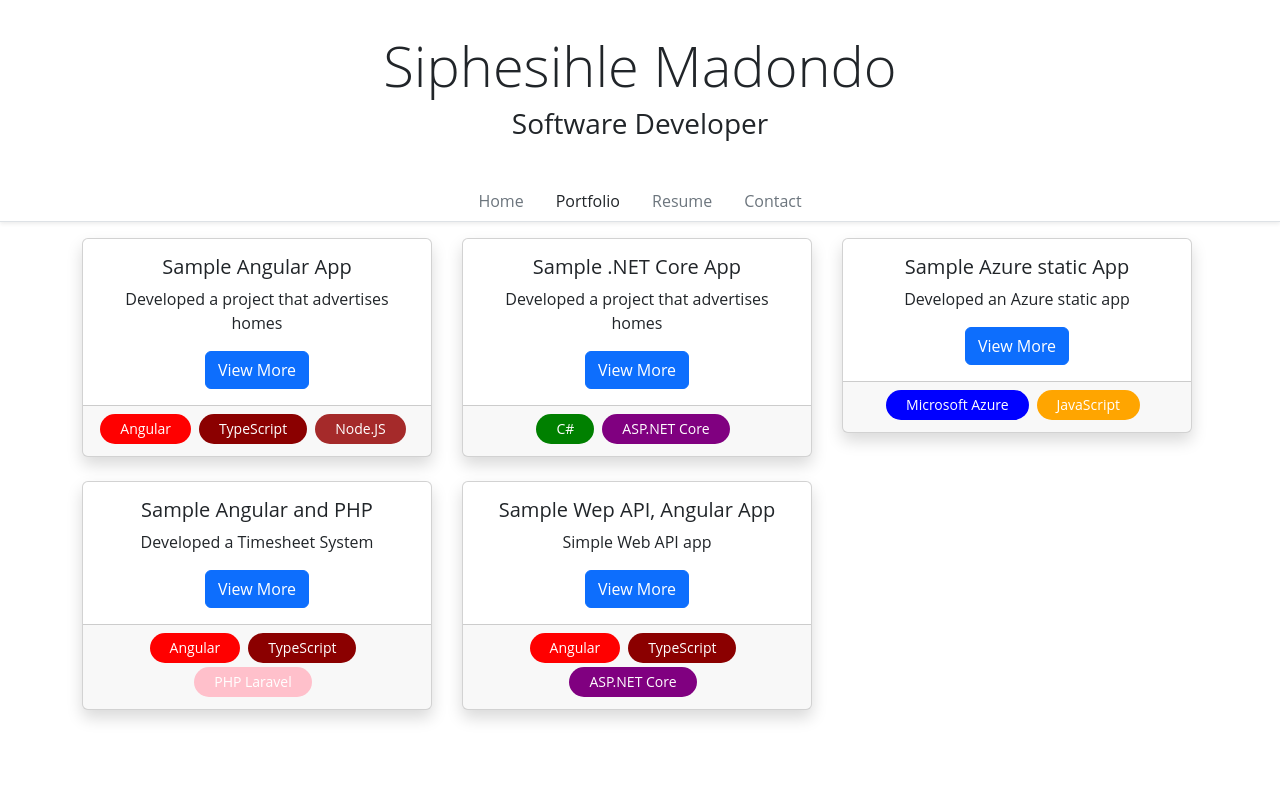
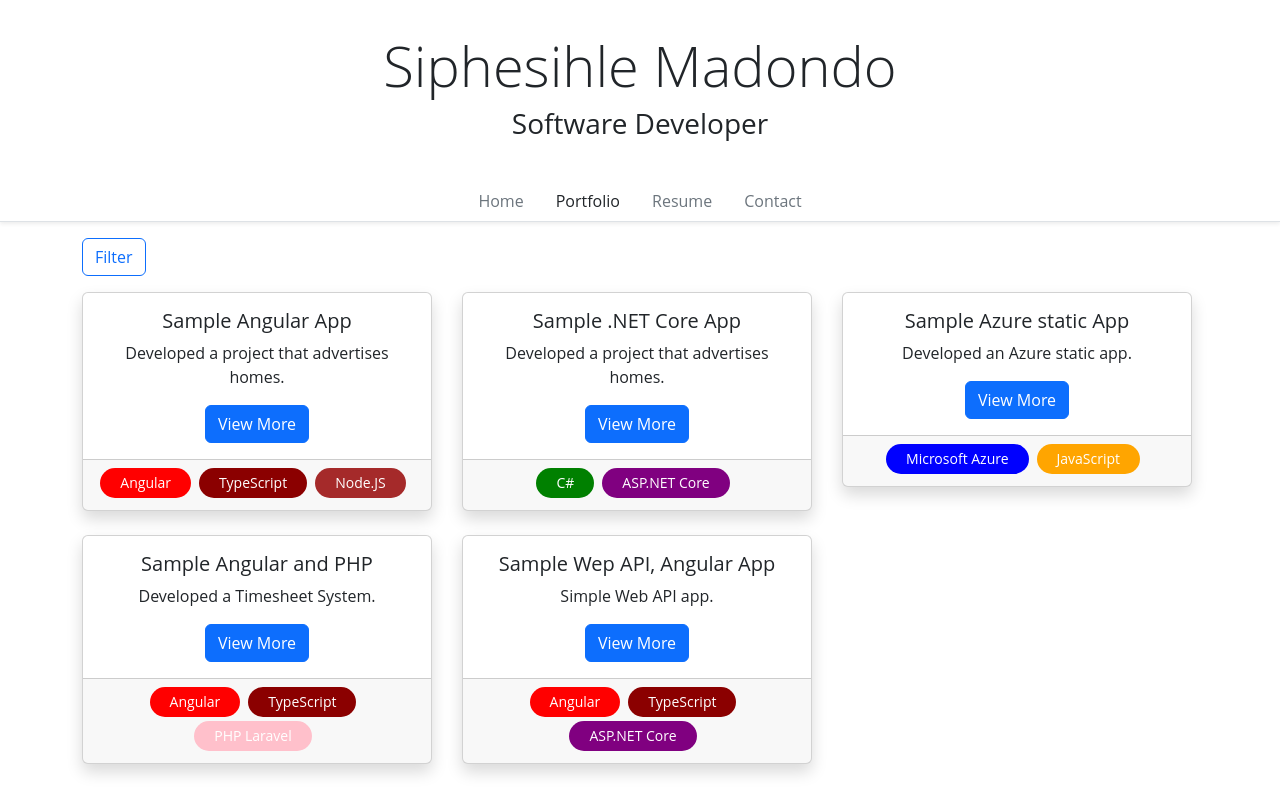
Before and after one commit to SiphesihleMadondo/SihlePortfolio, an Angular app: page /portfolio in a window 1280 px wide. Built offline with nearby package versions, Linux system fonts and the light colour scheme.

Commit message:
Added filtering using languange or framework

```diff
--- a/src/app/_services/projects.service.ts
+++ b/src/app/_services/projects.service.ts
@@ -1,40 +1,111 @@
-import { Injectable } from '@angular/core';
+import { Injectable } from '@angular/core'
 
-import { Project } from '../models/Project';
-import { Tag } from '../models/Tag';
+import { Project } from '../models/Project'
+import { Tag } from '../models/Tag'
 
 @Injectable({
   providedIn: 'root'
 })
 export class ProjectsService {
-
-
-  projects: Project [] = [
-    {id: 0, name: 'Sample Angular App',pictures: ["../../assets/Homes App/Image 1.PNG", "../../assets/Homes App/Image 2.PNG","../../assets/Homes App/Image 3.PNG","../../assets/Homes App/Image 4.PNG","../../assets/Homes App/Image 5.PNG"], summary: 'Developed a project that advertises homes',description: 'homes app',projectLink: 'https://github.com/',tags: [Tag.ANGULAR, Tag.TYPESCRIPT, Tag.NODEJS]},
-    {id: 1, name: 'Sample .NET Core App',pictures: ["../../assets/Homes App/Image 1.PNG", "../../assets/Homes App/Image 2.PNG","../../assets/Homes App/Image 3.PNG","../../assets/Homes App/Image 4.PNG","../../assets/Homes App/Image 5.PNG"], summary: 'Developed a project that advertises homes',description: 'homes app',projectLink: 'https://github.com/',tags: [Tag.CSHARP, Tag.ASPNETCORE]},
-    {id: 2, name: 'Sample Azure static App',pictures: [], summary: 'Developed an Azure static app',description: 'Vanilla-app',projectLink: 'https://github.com/',tags: [Tag.AZURE, Tag.JAVASCRIPT]},
-    {id: 3, name: 'Sample Angular and PHP',pictures: ["../../assets/Timesheet App/Image 1.PNG"], summary: 'Developed a Timesheet System',description: 'Timesheet App',projectLink: 'https://github.com/',tags: [Tag.ANGULAR, Tag.TYPESCRIPT, Tag.PHP]},
-    {id: 4, name: 'Sample Wep API, Angular App',pictures: ["../../assets/Angular App, Web API/Image 1.PNG", "../../assets/Angular App, Web API/Image 2.PNG","../../assets/Angular App, Web API/Image 3.PNG"], summary: 'Simple Web API app',description: 'Simple Web API app',projectLink: 'https://github.com/',tags: [Tag.ANGULAR, Tag.TYPESCRIPT, Tag.ASPNETCORE]},
-
-   ]
+  projects: Project[] = [
+    {
+      id: 0,
+      name: 'Sample Angular App',
+      pictures: [
+        '../../assets/Homes App/Image 1.PNG',
+        '../../assets/Homes App/Image 2.PNG',
+        '../../assets/Homes App/Image 3.PNG',
+        '../../assets/Homes App/Image 4.PNG',
+        '../../assets/Homes App/Image 5.PNG'
+      ],
+      summary: 'Developed a project that advertises homes',
+      description: 'homes app',
+      projectLink: 'https://github.com/',
+      tags: [Tag.ANGULAR, Tag.TYPESCRIPT, Tag.NODEJS]
+    },
+    {
+      id: 1,
+      name: 'Sample .NET Core App',
+      pictures: [
+        '../../assets/Homes App/Image 1.PNG',
+        '../../assets/Homes App/Image 2.PNG',
+        '../../assets/Homes App/Image 3.PNG',
+        '../../assets/Homes App/Image 4.PNG',
+        '../../assets/Homes App/Image 5.PNG'
+      ],
+      summary: 'Developed a project that advertises homes',
+      description: 'homes app',
+      projectLink: 'https://github.com/',
+      tags: [Tag.CSHARP, Tag.ASPNETCORE]
+    },
+    {
+      id: 2,
+      name: 'Sample Azure static App',
+      pictures: [],
+      summary: 'Developed an Azure static app',
+      description: 'Vanilla-app',
+      projectLink: 'https://github.com/',
+      tags: [Tag.AZURE, Tag.JAVASCRIPT]
+    },
+    {
+      id: 3,
+      name: 'Sample Angular and PHP',
+      pictures: ['../../assets/Timesheet App/Image 1.PNG'],
+      summary: 'Developed a Timesheet System',
+      description: 'Timesheet App',
+      projectLink: 'https://github.com/',
+      tags: [Tag.ANGULAR, Tag.TYPESCRIPT, Tag.PHP]
+    },
+    {
+      id: 4,
+      name: 'Sample Wep API, Angular App',
+      pictures: [
+        '../../assets/Angular App, Web API/Image 1.PNG',
+        '../../assets/Angular App, Web API/Image 2.PNG',
+        '../../assets/Angular App, Web API/Image 3.PNG'
+      ],
+      summary: 'Simple Web API app',
+      description: 'Simple Web API app',
+      projectLink: 'https://github.com/',
+      tags: [Tag.ANGULAR, Tag.TYPESCRIPT, Tag.ASPNETCORE]
+    }
+  ]
 
   constructor() { }
 
-  getProjects(){
-    return this.projects;
+  getProjects() {
+    return this.projects
   }
 
-  getProjectId(id: number): Project{
+  getProjectId(id: number): Project {
     // search for the
-     let project = this.projects.find(project => project.id === id);
+    let project = this.projects.find(project => project.id === id)
 
-     //Throw type error if the project isn't found.
-     if (project === undefined) {
-       throw new TypeError('There is no project that matches the id: ' + id);
-     }
+    //Throw type error if the project isn't found.
+    if (project === undefined) {
+      throw new TypeError('There is no project that matches the id: ' + id)
+    }
 
-     return project;
+    return project
   }
 
+  getProjectsByFilter(filterTags: Tag[]) {
+    let filteredProjects: Project[] = []
 
+    this.projects.forEach(function (project){
+      let foundndAll = true
+
+      filterTags.forEach(function (filterTag){
+        if (project.tags.includes(filterTag) == false) {
+          foundndAll = false;
+        }
+      })
+
+      if (foundndAll) {
+        filteredProjects.push(project)
+      }
+    })
+
+    return filteredProjects;
+  }
 }
--- a/src/app/app.config.ts
+++ b/src/app/app.config.ts
@@ -3,7 +3,8 @@ import { provideRouter } from '@angular/router';
 
 import { routes } from './app.routes';
 import { provideClientHydration } from '@angular/platform-browser';
+import { provideAnimations } from '@angular/platform-browser/animations';
 
 export const appConfig: ApplicationConfig = {
-  providers: [provideRouter(routes), provideClientHydration()],
+  providers: [provideRouter(routes), provideClientHydration(), provideAnimations()],
 };
--- a/src/app/home/home.component.html
+++ b/src/app/home/home.component.html
@@ -33,6 +33,7 @@
             <p class="mt-2">
                 {{featuredProject.summary}}
             </p>
+            <p>Visit the Portfolio section to learn more!</p>
         </div>
     </div>
 </div>
--- a/src/app/portfolio/portfolio.component.html
+++ b/src/app/portfolio/portfolio.component.html
@@ -1,13 +1,123 @@
 <div class="container">
 
+    <div class="mb-2">
+         <div>
+            <button class="btn btn-outline-primary mb-2 me-2" (click)="isCollapsed = !isCollapsed">Filter</button>
+            <button class="btn btn-outline-secondary mb-2" (click)="ResetFilters()" [hidden]="!filtering">Reset</button>
+         </div>
+    </div>
+
+    <div [collapse]="isCollapsed" [isAnimated]="true">
+        <div class="border mb-2 shadow-sm" style="width: 250px;">
+           <form>
+                <div class="row mx-0">
+                    <div class="col">
+                       <small><b>Languages:</b></small>
+                       <div class="form-group">
+                          <div class="form-check">
+                             <input type="checkbox"
+                             class="form-check-input position-static me-2"
+                             [(ngModel)]="typescript"
+                             (change)="Filter()"
+                             name="TypeScript">
+
+                             <label class="form-check-label small">TypeScript</label>
+                          </div>
+                       </div>
+
+                       <div class="form-group">
+                        <div class="form-check">
+                           <input type="checkbox"
+                           class="form-check-input position-static me-2"
+                           [(ngModel)]="csharp"
+                           (change)="Filter()"
+                           name="CSHARP">
+
+                           <label class="form-check-label small">CSHARP</label>
+                        </div>
+                     </div>
+
+                     <div class="form-group">
+                        <div class="form-check">
+                           <input type="checkbox"
+                           class="form-check-input position-static me-2"
+                           [(ngModel)]="javascript"
+                           (change)="Filter()"
+                           name="JAVASCRIPT">
+
+                           <label class="form-check-label small">JavaScript</label>
+                        </div>
+                     </div>
+
+                     <div class="form-group">
+                        <div class="form-check">
+                           <input type="checkbox"
+                           class="form-check-input position-static me-2"
+                           [(ngModel)]="php"
+                           (change)="Filter()"
+                           name="PHP">
+
+                           <label class="form-check-label small">PHP</label>
+                        </div>
+                     </div>
+
+                    </div>
+
+                    <div class="col">
+                       <small><b>Frameworks:</b></small>
+                       <div class="form-group">
+                        <div class="form-check">
+                           <input type="checkbox"
+                           class="form-check-input position-static me-2"
+                           [(ngModel)]="angular"
+                           (change)="Filter()"
+                           name="Angular">
+
+                           <label class="form-check-label small">Angular</label>
+                        </div>
+
+                        <div class="form-check">
+                            <input type="checkbox"
+                            class="form-check-input position-static me-2"
+                            [(ngModel)]="dotnet"
+                            (change)="Filter()"
+                            name="DOTNET">
+
+                            <label class="form-check-label small">.NET Core</label>
+                         </div>
+
+                         <div class="form-check">
+                            <input type="checkbox"
+                            class="form-check-input position-static me-2"
+                            [(ngModel)]="node"
+                            (change)="Filter()"
+                            name="NODEJS">
+
+                            <label class="form-check-label small">NodeJS</label>
+                         </div>
+
+                         <div class="form-check">
+                            <input type="checkbox"
+                            class="form-check-input position-static me-2"
+                            [(ngModel)]="azure"
+                            (change)="Filter()"
+                            name="AZURE">
+
+                            <label class="form-check-label small">Azure</label>
+                         </div>
+                     </div>
+                    </div>
+                </div>
+           </form>
+        </div>
+    </div>
+
     <div class="row">
-
        @for (project of projects; track $index) {
 
         <div class="col-lg-4 col-md-6 mb-4" style="max-width: 380px; min-width: 380px;">
             <app-project-card [project]="project"></app-project-card>
         </div>
-
        }
     </div>
 
--- a/src/app/portfolio/portfolio.component.ts
+++ b/src/app/portfolio/portfolio.component.ts
@@ -1,27 +1,100 @@
-import { Component, OnInit } from '@angular/core';
-import { Title } from '@angular/platform-browser';
-import { ProjectCardComponent } from '../project-card/project-card.component';
-import { Project } from '../models/Project';
-import { Tag } from '../models/Tag';
-import { ProjectsService } from '../_services/projects.service';
+import { Component, OnInit } from '@angular/core'
+import { Title } from '@angular/platform-browser'
+import { ProjectCardComponent } from '../project-card/project-card.component'
+import { Project } from '../models/Project'
+import { Tag } from '../models/Tag'
+import { ProjectsService } from '../_services/projects.service'
+import { FormsModule } from '@angular/forms'
+import { CollapseModule } from 'ngx-bootstrap/collapse'
+import { CommonModule } from '@angular/common'
+import { BrowserAnimationsModule } from '@angular/platform-browser/animations'
 
 @Component({
   selector: 'app-portfolio',
   standalone: true,
-  imports: [ProjectCardComponent],
+  imports: [ProjectCardComponent, FormsModule, CollapseModule],
   templateUrl: './portfolio.component.html',
   styleUrl: './portfolio.component.css'
 })
 export class PortfolioComponent implements OnInit {
+  projects = {} as Project[]
+  isCollapsed: boolean = true
+  typescript: boolean = false
+  angular: boolean = false
+  javascript: boolean = false
+  node: boolean = false
+  csharp: boolean = false
+  dotnet: boolean = false
+  php: boolean = false
+  azure: boolean = false
+  filtering: boolean = false
 
+  constructor (
+    private titleService: Title,
+    private ProjectService: ProjectsService
+  ) {
+    this.titleService.setTitle('Siphesihle - Portfolio')
+  }
+  ngOnInit (): void {
+    this.projects = this.ProjectService.getProjects()
+  }
 
+  Filter () {
+    let filterTags: Tag[] = []
 
-  projects = {} as Project[];
+    if (this.typescript) {
+      filterTags.push(Tag.TYPESCRIPT)
+    }
+    if (this.angular) {
+      filterTags.push(Tag.ANGULAR)
+    }
+    if (this.javascript) {
+      filterTags.push(Tag.JAVASCRIPT)
+    }
+    if (this.node) {
+      filterTags.push(Tag.NODEJS)
+    }
+    if (this.csharp) {
+      filterTags.push(Tag.CSHARP)
+    }
+    if (this.dotnet) {
+      filterTags.push(Tag.ASPNETCORE)
+    }
+    if (this.php) {
+      filterTags.push(Tag.PHP)
+    }
+    if (this.azure) {
+      filterTags.push(Tag.AZURE)
+    }
 
-  constructor(private titleService: Title, private ProjectService: ProjectsService){
-     this.titleService.setTitle('Siphesihle - Portfolio')
+    if (
+      this.typescript ||
+      this.angular ||
+      this.javascript ||
+      this.node ||
+      this.csharp ||
+      this.dotnet ||
+      this.php ||
+      this.azure
+    ) {
+      this.filtering = true
+    } else {
+      this.filtering = false
+    }
+
+    this.projects = this.ProjectService.getProjectsByFilter(filterTags)
   }
-  ngOnInit(): void {
-    this.projects = this.ProjectService.getProjects();
+
+  ResetFilters () {
+    this.typescript = false
+    this.angular = false
+    this.javascript = false
+    this.node = false
+    this.csharp = false
+    this.dotnet = false
+    this.php = false
+    this.azure = false
+    this.filtering = false
+    this.projects = this.ProjectService.getProjects()
   }
 }
--- a/src/app/project-card/project-card.component.html
+++ b/src/app/project-card/project-card.component.html
@@ -1,7 +1,7 @@
 <div class="card shadow text-center" style="max-width: 350px; min-width: 350px;">
     <div class="card-body">
      <h5 class="card-title">{{project.name}}</h5>
-     <p class="card-text">{{project.summary}}</p>
+     <p class="card-text">{{project.summary}}.</p>
      <button class="btn btn-primary" (click)="OpenProjectModal()">View More</button>
     </div>
 
--- a/src/app/project-card/project-card.component.ts
+++ b/src/app/project-card/project-card.component.ts
@@ -2,6 +2,7 @@ import { Component, Input } from '@angular/core';
 import { Project } from '../models/Project';
 import {BsModalRef, BsModalService, ModalModule, ModalOptions} from 'ngx-bootstrap/modal'
 import { ProjectModalComponent } from '../project-modal/project-modal.component';
+
 @Component({
   selector: 'app-project-card',
   standalone: true,
@@ -15,9 +16,6 @@ export class ProjectCardComponent {
    @Input() project = {} as Project
    bsModalRef?: BsModalRef;
 
-   /**
-    *
-    */
    constructor(private modalService: BsModalService) {
 
 
```
Also changed, not shown: src/main.ts (line endings or trailing spaces).
